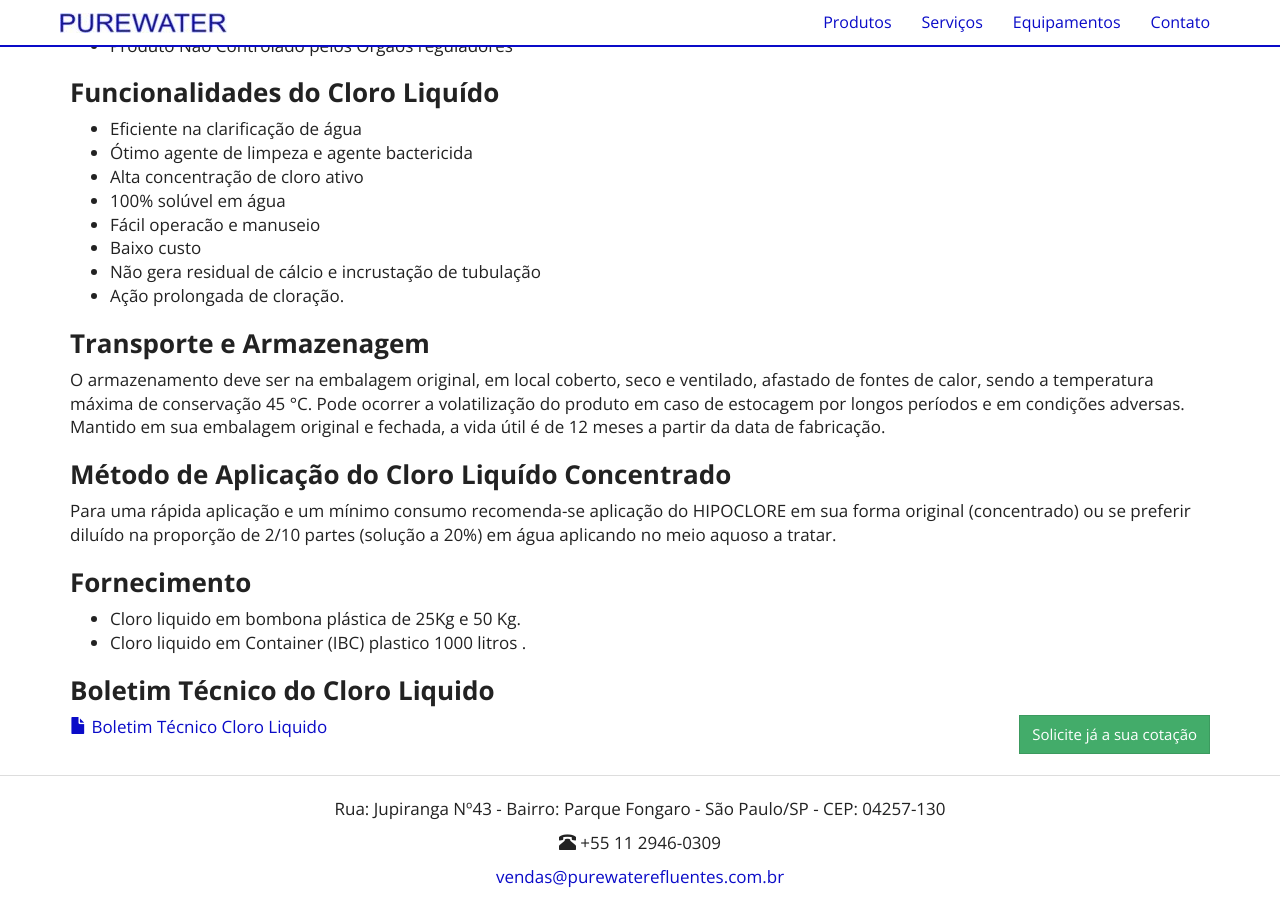
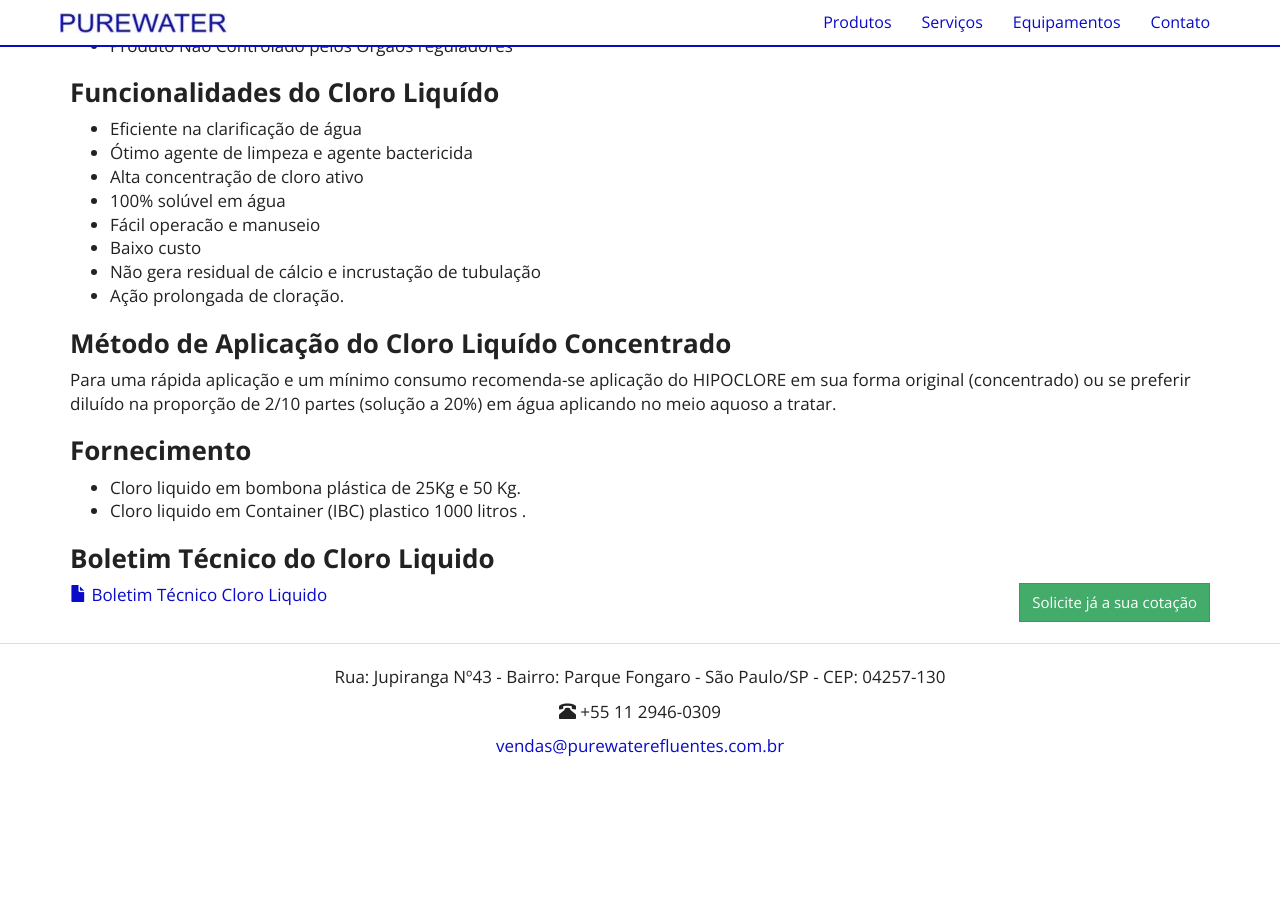
Before and after one commit to purewaterefluentes/purewaterefluentes.github.io, a Jekyll site: the page built from produtos/cloro-liquido.md, in a window 1280 px wide and 900 px high, scrolled down 987 px. Built offline with Jekyll 4.4.1, drawn with Linux system fonts in a browser that asks for light colours; nearby versions of some CDN libraries; library files that are not in the unit come from our copies; after the commit the page ends 1755 px from its top, so only the background shows below that.

Commit message:
Update cloro-liquido.md

```diff
--- a/produtos/cloro-liquido.md
+++ b/produtos/cloro-liquido.md
@@ -13,11 +13,10 @@ Possuí fácil aplicação e pode usado em: Clubes, Hotéis, Piscinas, Lavanderi
 
 <img class="img-responsive pull-right" style="max-width: 100%;" src="../../website/images/pequeno/Hipoclore - Cloro.jpg" alt="Cloro Liquido">
 
-
->### **Composição do Cloro Liquído**
+>
+### **Composição do Cloro Liquído**
 O Cloro Liquído **HIPOCLORE** tem formula especial contendo hipoclorito de sódio, estabilizante e veiculo.
 Agindo com Alta Performance, garantindo otima eficiência.
->
 
 ### **Principais Aplicações do Cloro Liquido**
 - Agente de cloração
@@ -48,10 +47,6 @@ Agindo com Alta Performance, garantindo otima eficiência.
 - Não gera residual de cálcio e incrustação de tubulação
 - Ação prolongada de cloração.
 
-### **Transporte e Armazenagem**
-O armazenamento deve ser na embalagem original, em local coberto, seco e ventilado, afastado de fontes de calor, sendo a temperatura máxima de conservação 45 °C.
-Pode ocorrer a volatilização do produto em caso de estocagem por longos períodos e em condições adversas.
-Mantido em sua embalagem original e fechada, a vida útil é de 12 meses a partir da data de  fabricação.
 
 ### **Método de Aplicação do Cloro Liquído Concentrado**
 Para uma rápida aplicação e um mínimo consumo recomenda-se aplicação do HIPOCLORE em sua forma original (concentrado) ou se preferir diluído na proporção de 2/10 partes (solução a 20%) em água aplicando no meio aquoso a tratar.
```
